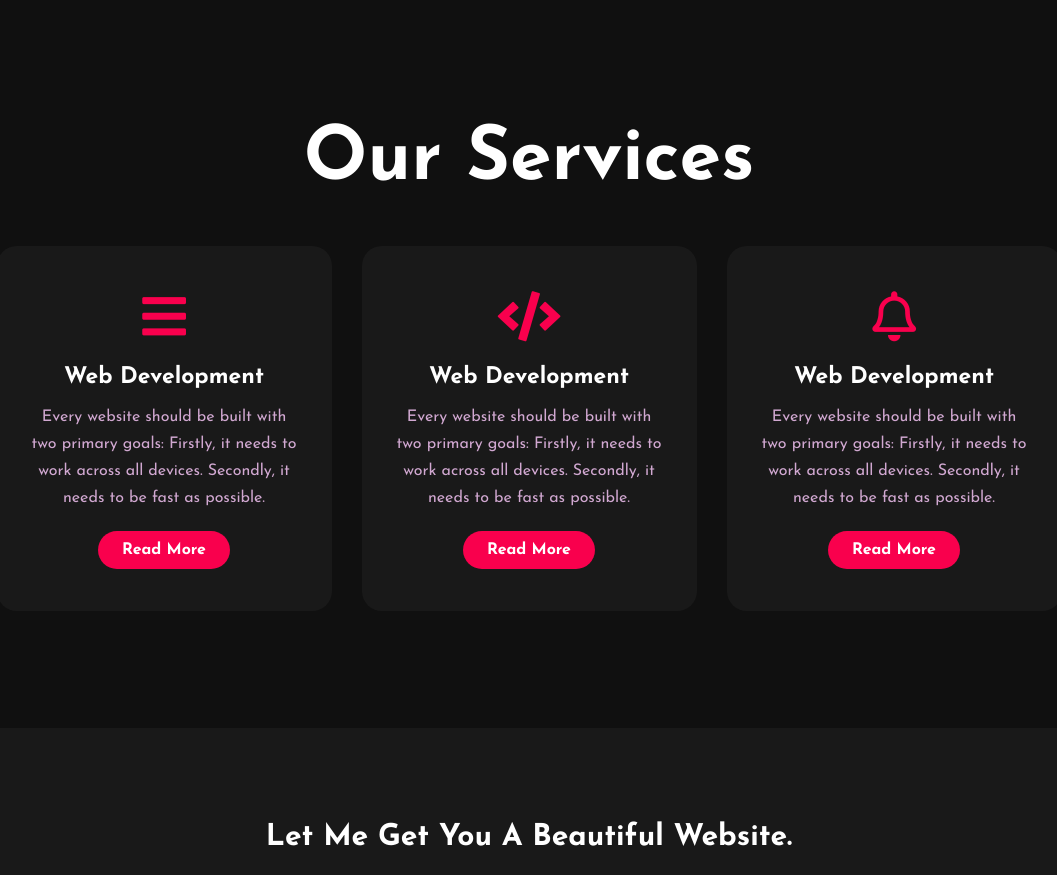
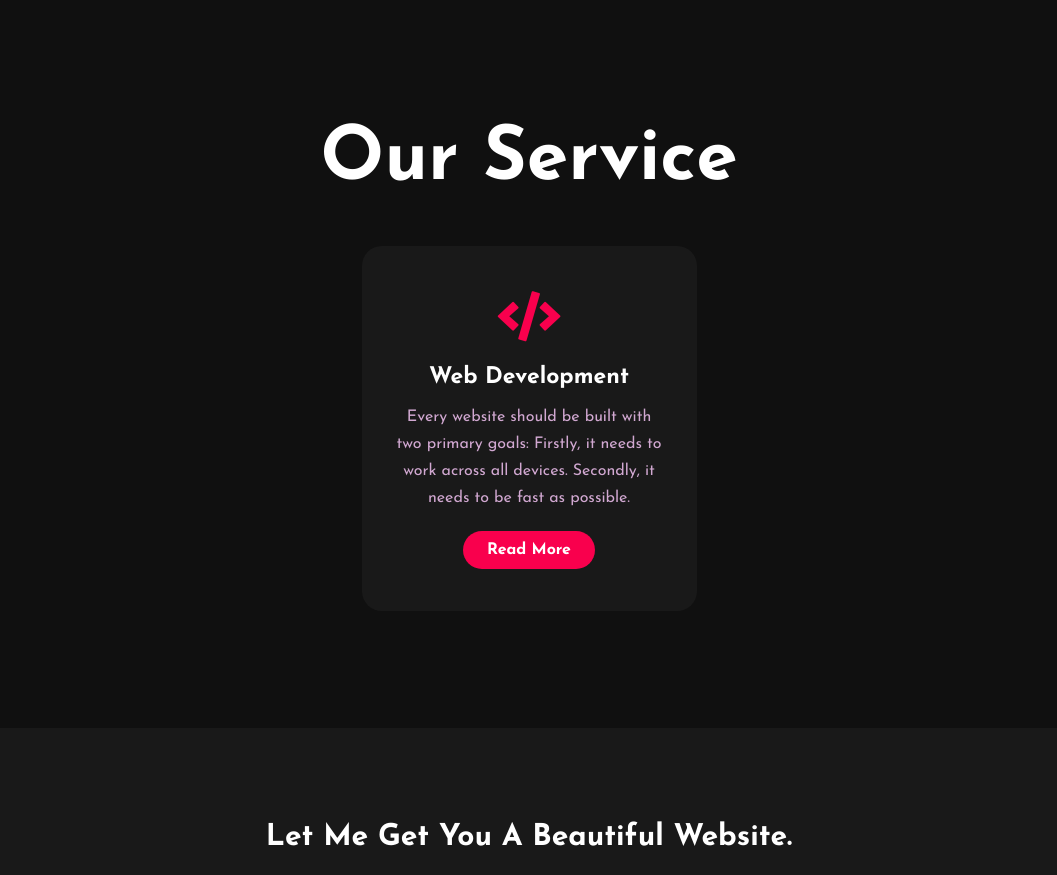
Before and after one commit to fahdalkhulaifi/MyPortfolio, a plain HTML site: page PortifolioTemplate/index.html in a window 1280 px wide. Shown: the part 1440-2315 px from the top of the page, without its empty margins (111-1168 px from the left). Drawn offline with Linux system fonts and the light colour scheme.

Commit message:
Deleted Card From OurServices section, and Rename The section to OurSerivce

```diff
--- a/PortifolioTemplate/index.html
+++ b/PortifolioTemplate/index.html
@@ -54,36 +54,12 @@
 	<!-----service section start----------->
 	<div class="service">
 		<div class="title">
-			<h2>Our Services</h2>
+			<h2>Our Service</h2>
 		</div>
 
 		<div class="box">
 			<div class="card">
-				<i class="fas fa-bars"></i>
-				<h5>Web Development</h5>
-				<div class="pra">
-					<p>Every website should be built with two primary goals: Firstly, it needs to work across all devices. Secondly, it needs to be fast as possible.</p>
-
-					<p style="text-align: center;">
-						<a class="button" href="#">Read More</a>
-					</p>
-				</div>
-			</div>
-
-			<div class="card">
 				<i class="fas fa-code"></i>
-				<h5>Web Development</h5>
-				<div class="pra">
-					<p>Every website should be built with two primary goals: Firstly, it needs to work across all devices. Secondly, it needs to be fast as possible.</p>
-
-					<p style="text-align: center;">
-						<a class="button" href="#">Read More</a>
-					</p>
-				</div>
-			</div>
-
-			<div class="card">
-				<i class="far fa-bell"></i>
 				<h5>Web Development</h5>
 				<div class="pra">
 					<p>Every website should be built with two primary goals: Firstly, it needs to work across all devices. Secondly, it needs to be fast as possible.</p>
```
